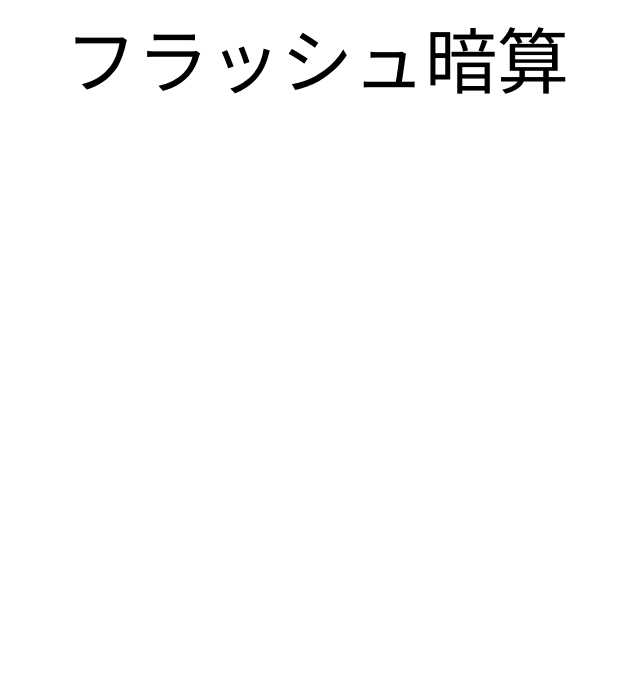
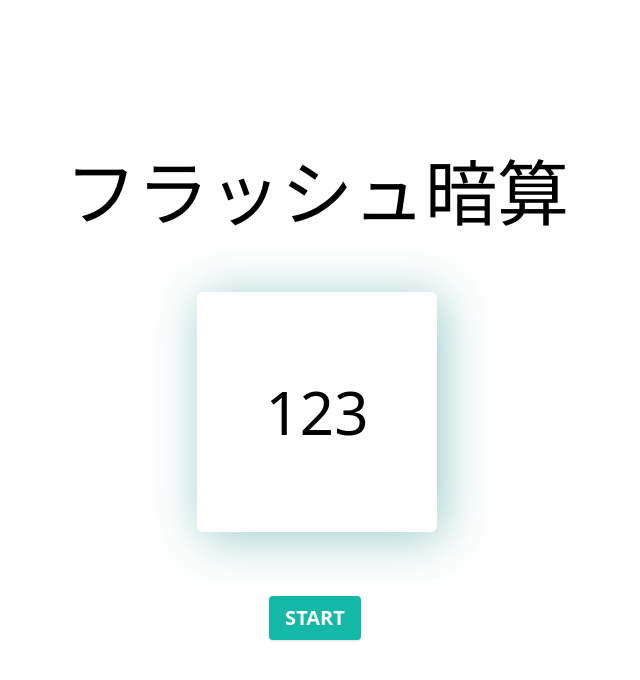
Before and after one commit to smaru1111/next_flash_anzann, a Next.js app: page / in a window 1280 px wide. Shown: the top 680 px of the page, without its empty margins (323-963 px from the left). Built offline with nearby package versions, Linux system fonts and the light colour scheme.

Commit message:
#1 update フロント作りこみ

```diff
--- a/pages/index.js
+++ b/pages/index.js
@@ -1,9 +1,20 @@
 const App = () => {
   return (
-    <div className="conteiner flex justify-center ">
-      <h1 className="text-7xl mt-6">
-        フラッシュ暗算
-      </h1>
+    <div className="conteiner flex justify-center flex-col h-screen">
+      <div className="align-middle">
+        <h1 className="text-7xl text-center">
+          フラッシュ暗算
+        </h1>
+        <div className="h-60 w-60 shadow-[5px_5px_49px_0px_rgba(49,151,149,0.5)] rounded-md my-16 mx-auto flex justify-center items-center">
+          <p className="text-6xl">123</p>
+        </div>
+        <div className="flex justify-center mt-10">
+          <button class="bg-teal-500 text-white active:bg-teal-600 font-bold uppercase block text-xl px-4 py-2 rounded shadow hover:shadow-md outline-none focus:outline-none mr-1 mb-1 ease-linear transition-all duration-150" type="button"
+            >
+            Start
+          </button>
+        </div>
+      </div>
     </div>
   );
 };
```
